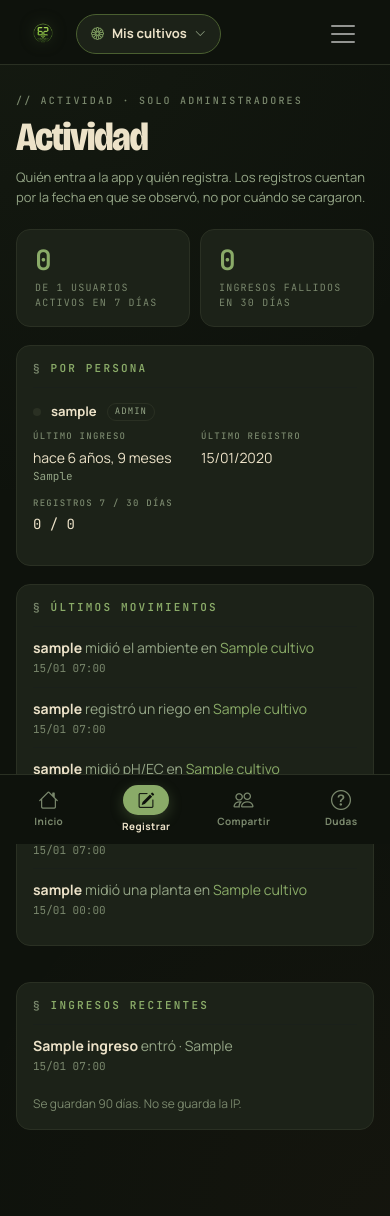
After one commit to alansaja13/62xroots, a Django app: page /actividad/ in a window 390 px wide. The commit adds this page. Run offline with Django 5.2, Linux system fonts and the light colour scheme; a user stored in the database is signed in; tables that the repository leaves empty hold one stand-in row (values such as "Sample post"); some libraries are stand-ins or nearby versions.

Commit message:
Panel de actividad e historial de ingresos
- Tabla Ingreso: cada inicio de sesión (exitoso o fallido) con usuario y
  dispositivo corto ("iPhone · Safari"), sin IP. Se llena con las señales
  de login de Django y se poda sola a los 90 días.
- /actividad/ (solo superusuarios): por persona, último ingreso, último
  registro y registros en 7/30 días; últimos movimientos derivados de los
  registros existentes (creado_por); ingresos recientes y fallidos.
- Ingresos visibles en el admin, de solo lectura.

```diff
--- a/growlog/models.py
+++ b/growlog/models.py
@@ -726,3 +726,22 @@ class LecturaMedidor(models.Model):
 
     def __str__(self):
         return f"{self.cultivo.nombre} · {self.fecha} ({self.kwh_real} kWh)"
+
+
+class Ingreso(models.Model):
+    """Un intento de inicio de sesión. Se guarda el dispositivo en forma corta,
+    no la IP: alcanza para ver quién usa la app sin juntar datos personales."""
+    usuario = models.ForeignKey(User, on_delete=models.CASCADE, null=True, blank=True, related_name="ingresos")
+    nombre_usado = models.CharField(max_length=150, blank=True)
+    exito = models.BooleanField(default=True)
+    dispositivo = models.CharField(max_length=60, blank=True)
+    creado_en = models.DateTimeField(auto_now_add=True, db_index=True)
+
+    class Meta:
+        ordering = ["-creado_en"]
+        verbose_name = "Ingreso"
+        verbose_name_plural = "Ingresos"
+
+    def __str__(self):
+        estado = "ok" if self.exito else "fallido"
+        return f"{self.nombre_usado} · {estado} · {self.creado_en:%d/%m/%Y %H:%M}"
--- a/growlog/urls.py
+++ b/growlog/urls.py
@@ -7,6 +7,7 @@ app_name = "growlog"
 urlpatterns = [
     path("registrar/", views.registrar, name="registrar"),
     path("dudas/", views.faq, name="faq"),
+    path("actividad/", views.actividad, name="actividad"),
     # ── API v1 ────────────────────────────────────────────────────────────────
     path("api/v1/cultivos/", api_views.cultivos_list),
     path("api/v1/cultivos/<slug:slug>/", api_views.cultivo_detail),
--- a/growlog/views/__init__.py
+++ b/growlog/views/__init__.py
@@ -2,6 +2,7 @@
 
 Se reexportan aquí para que urls.py siga usando ``views.<nombre>``.
 """
+from .actividad import actividad  # noqa: F401
 from .auth import (  # noqa: F401
     login_view,
     logout_view,
--- /dev/null
+++ b/growlog/views/actividad.py
@@ -0,0 +1,13 @@
+"""Panel de actividad: quién entra y quién registra. Solo para superusuarios."""
+from django.contrib.auth.decorators import login_required
+from django.http import Http404
+from django.shortcuts import render
+
+from ..services.actividad import resumen_actividad
+
+
+@login_required
+def actividad(request):
+    if not request.user.is_superuser:
+        raise Http404
+    return render(request, "growlog/actividad.html", resumen_actividad())
--- /dev/null
+++ b/static/growlog/actividad.css
@@ -0,0 +1,78 @@
+/* Actividad · panel de administración, en el lenguaje VERDE (ver verde.css) */
+.act { max-width: 1100px; margin: auto; color: var(--cream); }
+.act-header h1 {
+  font-family: var(--font-display); font-variation-settings: "wdth" 85, "opsz" 96;
+  font-size: clamp(40px, 7vw, 64px); font-weight: 800; letter-spacing: -.03em; line-height: .95;
+  margin: 10px 0 12px;
+}
+.act-header p { color: var(--cream-soft); max-width: 640px; margin-bottom: 22px; }
+
+.act-summary { display: grid; grid-template-columns: repeat(2, minmax(0, 1fr)); gap: 10px; margin-bottom: 18px; }
+.act-summary > div {
+  display: flex; flex-direction: column; gap: 6px; padding: 16px 18px;
+  border: 1px solid var(--rule); border-radius: 14px; background: var(--card);
+}
+.act-summary strong {
+  font-family: var(--font-mono); font-variant-numeric: tabular-nums;
+  font-size: 34px; font-weight: 600; line-height: 1; color: var(--green);
+}
+.act-summary .is-alert strong { color: var(--honey); }
+.act-summary span {
+  font-family: var(--font-mono); font-size: 10px; letter-spacing: .12em;
+  text-transform: uppercase; color: var(--fine); line-height: 1.5;
+}
+
+.act-panel { border: 1px solid var(--rule); border-radius: 14px; background: var(--card); padding: 18px 20px; margin-bottom: 18px; }
+.act-panel h2 {
+  font-family: var(--font-mono); font-size: 11px; font-weight: 600;
+  letter-spacing: .2em; text-transform: uppercase; color: var(--green); margin: 0 0 12px;
+}
+.act-panel h2::before { content: "§ "; color: var(--fine); }
+
+.act-people { list-style: none; margin: 0; padding: 0; }
+.act-people li {
+  display: grid; grid-template-columns: 200px minmax(0, 1fr); gap: 8px 18px; align-items: center;
+  padding: 14px 0; border-top: 1px solid var(--rule-soft);
+}
+.act-person { display: flex; align-items: center; gap: 10px; min-width: 0; overflow-wrap: anywhere; }
+.act-dot { width: 8px; height: 8px; border-radius: 50%; background: var(--rule); flex-shrink: 0; }
+.act-dot.is-on { background: var(--green); box-shadow: 0 0 8px var(--green); }
+.act-tag {
+  font-family: var(--font-mono); font-size: 9px; letter-spacing: .12em; text-transform: uppercase;
+  color: var(--cream-soft); border: 1px solid var(--rule); border-radius: 999px; padding: 1px 7px;
+}
+.act-people dl { display: grid; grid-template-columns: repeat(3, minmax(0, 1fr)); gap: 12px; margin: 0; }
+.act-people dt {
+  font-family: var(--font-mono); font-size: 9px; font-weight: 500; letter-spacing: .14em;
+  text-transform: uppercase; color: var(--fine); margin-bottom: 4px;
+}
+.act-people dd { margin: 0; font-size: 14px; }
+.act-people dd small { display: block; font-family: var(--font-mono); font-size: 11px; color: var(--cream-soft); }
+.act-num { font-family: var(--font-mono); font-variant-numeric: tabular-nums; }
+
+.act-cols { display: grid; grid-template-columns: repeat(2, minmax(0, 1fr)); gap: 18px; }
+.act-cols .act-panel { margin-bottom: 0; }
+.act-feed { list-style: none; margin: 0; padding: 0; }
+.act-feed li {
+  display: flex; justify-content: space-between; align-items: baseline; gap: 12px;
+  padding: 10px 0; border-top: 1px solid var(--rule-soft); font-size: 14px; color: var(--cream-soft);
+}
+.act-feed li strong { color: var(--cream); }
+.act-feed li span { min-width: 0; overflow-wrap: anywhere; }
+.act-feed li a { color: var(--green); }
+.act-feed time { font-family: var(--font-mono); font-size: 11px; color: var(--fine); white-space: nowrap; }
+.act-feed li.is-fail, .act-feed li.is-fail strong { color: var(--honey); }
+.act-empty, .act-note { font-size: 13px; color: var(--cream-soft); margin: 0; }
+.act-note { margin-top: 10px; color: var(--fine); font-size: 12px; }
+
+@media (max-width: 900px) {
+  .act-cols { grid-template-columns: 1fr; }
+  .act-cols .act-panel { margin-bottom: 18px; }
+  .act-people li { grid-template-columns: 1fr; }
+}
+@media (max-width: 575px) {
+  .act-panel { padding: 16px; }
+  .act-summary strong { font-size: 28px; }
+  .act-people dl { grid-template-columns: repeat(2, minmax(0, 1fr)); }
+  .act-feed li { flex-direction: column; gap: 2px; }
+}
--- a/templates/base.html
+++ b/templates/base.html
@@ -59,6 +59,12 @@
         </li>
         {% endif %}
         {% if user.is_superuser %}
+        <li class="nav-item">
+          <a class="nav-link {% if request.resolver_match.url_name == 'actividad' %}active{% endif %}"
+             href="{% url 'growlog:actividad' %}">
+            actividad
+          </a>
+        </li>
         <li class="nav-item">
           <a class="nav-link" href="/admin/">
             admin
--- /dev/null
+++ b/templates/growlog/actividad.html
@@ -0,0 +1,63 @@
+{% extends "base.html" %}
+{% load static %}
+{% block title %}Actividad{% endblock %}
+{% block extra_head %}<link rel="stylesheet" href="{% static 'growlog/actividad.css' %}">{% endblock %}
+
+{% block content %}
+<div class="act">
+  <header class="act-header">
+    <div class="label-eyebrow">// actividad · solo administradores</div>
+    <h1>Actividad</h1>
+    <p>Quién entra a la app y quién registra. Los registros cuentan por la fecha en que se observó, no por cuándo se cargaron.</p>
+  </header>
+
+  <div class="act-summary">
+    <div><strong>{{ activos_7 }}</strong><span>de {{ personas|length }} usuarios activos en 7 días</span></div>
+    <div{% if fallidos_30 %} class="is-alert"{% endif %}><strong>{{ fallidos_30 }}</strong><span>ingresos fallidos en 30 días</span></div>
+  </div>
+
+  <section class="act-panel" aria-labelledby="personas-t">
+    <h2 id="personas-t">Por persona</h2>
+    <ul class="act-people">
+      {% for p in personas %}
+      <li>
+        <div class="act-person">
+          <span class="act-dot{% if p.activo_7 %} is-on{% endif %}" aria-hidden="true"></span>
+          <strong>{{ p.usuario.username }}</strong>{% if p.usuario.is_superuser %} <span class="act-tag">admin</span>{% endif %}
+        </div>
+        <dl>
+          <div><dt>Último ingreso</dt><dd>{% if p.ultimo_ingreso %}hace {{ p.ultimo_ingreso|timesince }}{% if p.dispositivo %}<small>{{ p.dispositivo }}</small>{% endif %}{% else %}nunca{% endif %}</dd></div>
+          <div><dt>Último registro</dt><dd>{% if p.ultimo_registro %}{{ p.ultimo_registro|date:"d/m/Y" }}{% else %}ninguno{% endif %}</dd></div>
+          <div><dt>Registros 7 / 30 días</dt><dd class="act-num">{{ p.registros_7 }} / {{ p.registros_30 }}</dd></div>
+        </dl>
+      </li>
+      {% endfor %}
+    </ul>
+  </section>
+
+  <div class="act-cols">
+    <section class="act-panel" aria-labelledby="mov-t">
+      <h2 id="mov-t">Últimos movimientos</h2>
+      {% if movimientos %}
+      <ul class="act-feed">
+        {% for m in movimientos %}
+        <li><span><strong>{{ m.usuario.username }}</strong> {{ m.texto }} en <a href="{% url 'growlog:cultivo_detail' m.cultivo.slug %}">{{ m.cultivo.nombre }}</a></span><time datetime="{{ m.momento|date:'c' }}">{{ m.momento|date:"d/m H:i" }}</time></li>
+        {% endfor %}
+      </ul>
+      {% else %}<p class="act-empty">Todavía no hay registros.</p>{% endif %}
+    </section>
+
+    <section class="act-panel" aria-labelledby="ing-t">
+      <h2 id="ing-t">Ingresos recientes</h2>
+      {% if ingresos %}
+      <ul class="act-feed">
+        {% for i in ingresos %}
+        <li{% if not i.exito %} class="is-fail"{% endif %}><span><strong>{{ i.nombre_usado|default:"(sin usuario)" }}</strong> {% if i.exito %}entró{% else %}falló la contraseña{% endif %}{% if i.dispositivo %} · {{ i.dispositivo }}{% endif %}</span><time datetime="{{ i.creado_en|date:'c' }}">{{ i.creado_en|date:"d/m H:i" }}</time></li>
+        {% endfor %}
+      </ul>
+      {% else %}<p class="act-empty">Los ingresos se registran desde ahora; todavía no hay ninguno.</p>{% endif %}
+      <p class="act-note">Se guardan 90 días. No se guarda la IP.</p>
+    </section>
+  </div>
+</div>
+{% endblock %}
```
Also changed, not shown: growlog/admin.py (+16 -1 lines), growlog/services/actividad.py (added, +91 -0 lines), growlog/signals.py (+40 -2 lines), growlog/test_actividad.py (added, +74 -0 lines), growlog/migrations/0032_ingresos.py (added).
